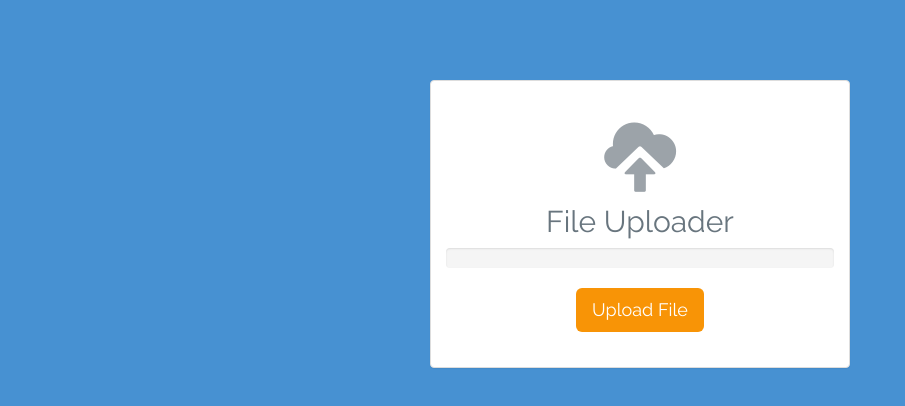
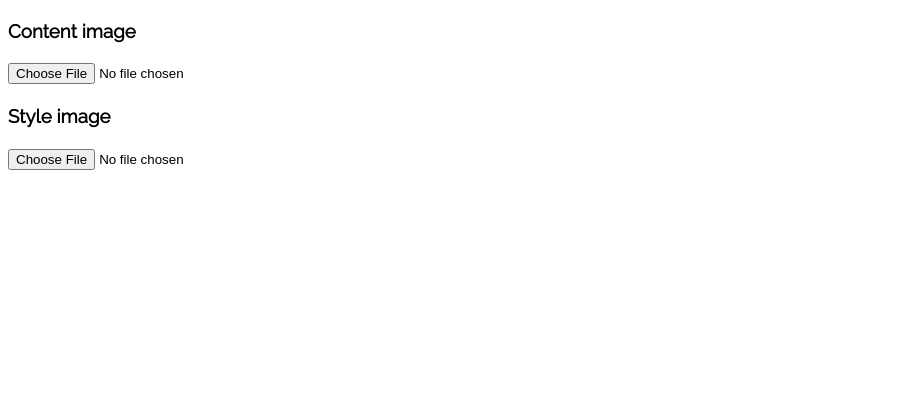
Before and after one commit to aznmonkey/CS523Project1, a website: page styletransfer.js/views/index.html in a window 1280 px wide. Shown: the whole page, without its empty margins (0-905 px from the left). Drawn offline with nearby package versions, Linux system fonts and the light colour scheme; files that its build step writes are made by us from their sources.

Commit message:
local frontend commit

```diff
--- a/styletransfer.js/views/index.html
+++ b/styletransfer.js/views/index.html
@@ -7,32 +7,25 @@
 
   <title>CS 523 Style Transfer</title>
   <link href='https://fonts.googleapis.com/css?family=Raleway' rel='stylesheet' type='text/css'>
-  <link rel="stylesheet" href="https://maxcdn.bootstrapcdn.com/bootstrap/3.3.6/css/bootstrap.min.css">
-  <link href="css/styles.css" rel="stylesheet">
+  <style>
+  body { font: 16px/1.5em Raleway, helvetica; }
+  </style>
 </head>
 <body>
 
-  <div class="container">
-    <div class="row">
-      <div class="col-xs-12">
-        <div class="panel panel-default">
-          <div class="panel-body">
-            <span class="glyphicon glyphicon-cloud-upload"></span>
-            <h2>File Uploader</h2>
-            <div class="progress">
-              <div class="progress-bar" role="progressbar"></div>
-            </div>
-            <button class="btn btn-lg upload-btn" type="button">Upload File</button>
-          </div>
-        </div>
-      </div>
-    </div>
-  </div>
+<div>
+  <h3>Content image</h3>
+  <p>
+    <input id="content-input" type="file">
+  </p>
 
-  <input id="upload-input" type="file" name="uploads[]" multiple="multiple"></br>
+  <h3>Style image</h3>
+  <p>
+    <input id="style-input" type="file">
+  </p>
+</div>
 
   <script src="https://code.jquery.com/jquery-2.2.0.min.js"></script>
-  <script src="https://maxcdn.bootstrapcdn.com/bootstrap/3.3.6/js/bootstrap.min.js"></script>
-  <script src="javascripts/upload.js"></script>
+  <script src="javascripts/upload2.js"></script>
 </body>
 </html>
```
Also changed, not shown: styletransfer.js/server.js (+15 -17 lines).
